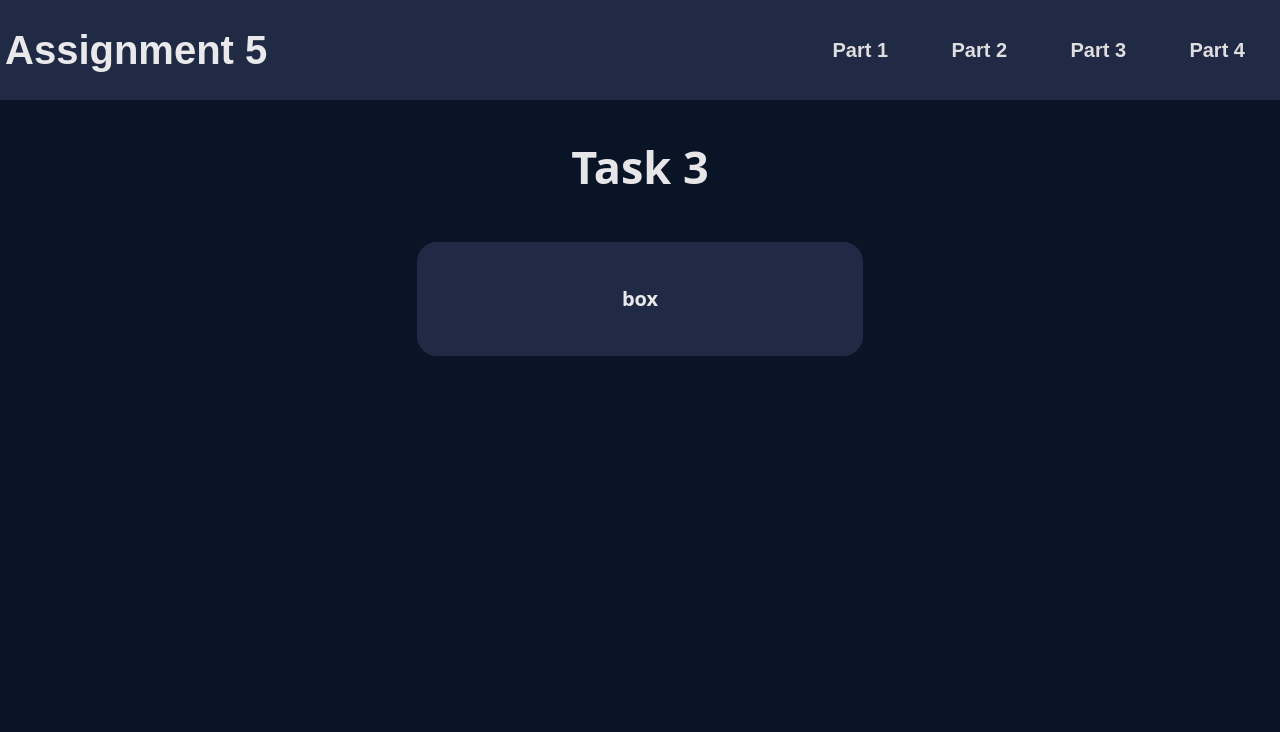
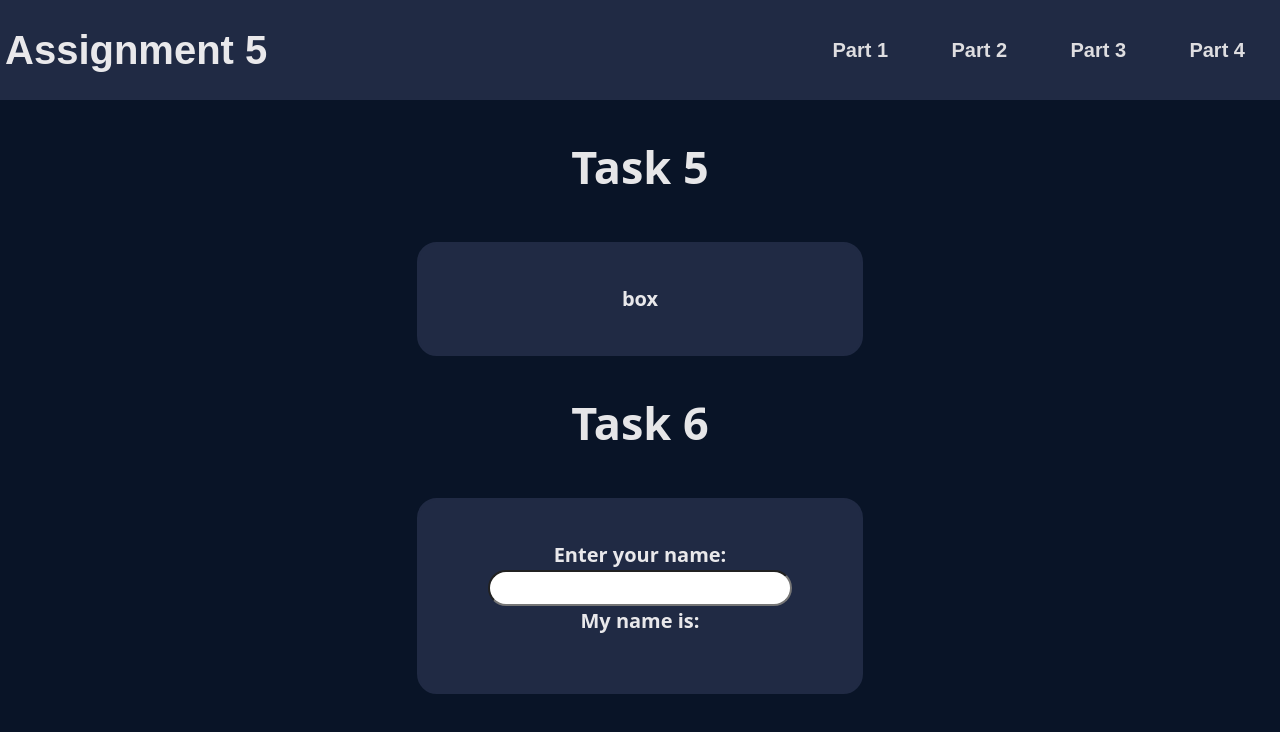
Before and after one commit to Abi-Mansur/WEB_Assignment5, a plain HTML site: page Part3/Part3.html in a window 1280 px wide. Drawn offline with nearby package versions, Linux system fonts and the light colour scheme.

Commit message:
Task 6 done

```diff
--- a/Part3/Part3.html
+++ b/Part3/Part3.html
@@ -19,11 +19,19 @@
     </nav>
 
     <div class="container">
-        <h1>Task 3 </h1>
+        <h1>Task 5 </h1>
 
         <p class="task" id="box" onmouseover="mouseOver()" onmouseout="mouseOut()">box</p>
 
+        <h1>Task 6 </h1>
 
+        <div class="task">
+            Enter your name: <br>
+            <input class="lol" type="text" id="fname" onkeyup="task6()">
+
+            <p> My name is: <br> <span id="print"></span></p>
+
+        </div>
 
     </div>
 
@@ -37,5 +45,18 @@
             document.getElementById("box").style.backgroundColor = "#202a44";
         }
     </script>
+
+
+    <script>
+        function task6(){
+
+            let x = document.getElementById("fname").value;
+            document.getElementById("print").innerHTML = x;
+
+        }
+    </script>
+
+
+
 </body>
 </html>
--- a/Part3/styles.css
+++ b/Part3/styles.css
@@ -28,7 +28,10 @@ h1 {
 }
 
 
-
+.lol{
+    border-radius: 20px;
+    text-decoration: none;
+}
 
 
 nav {
```
